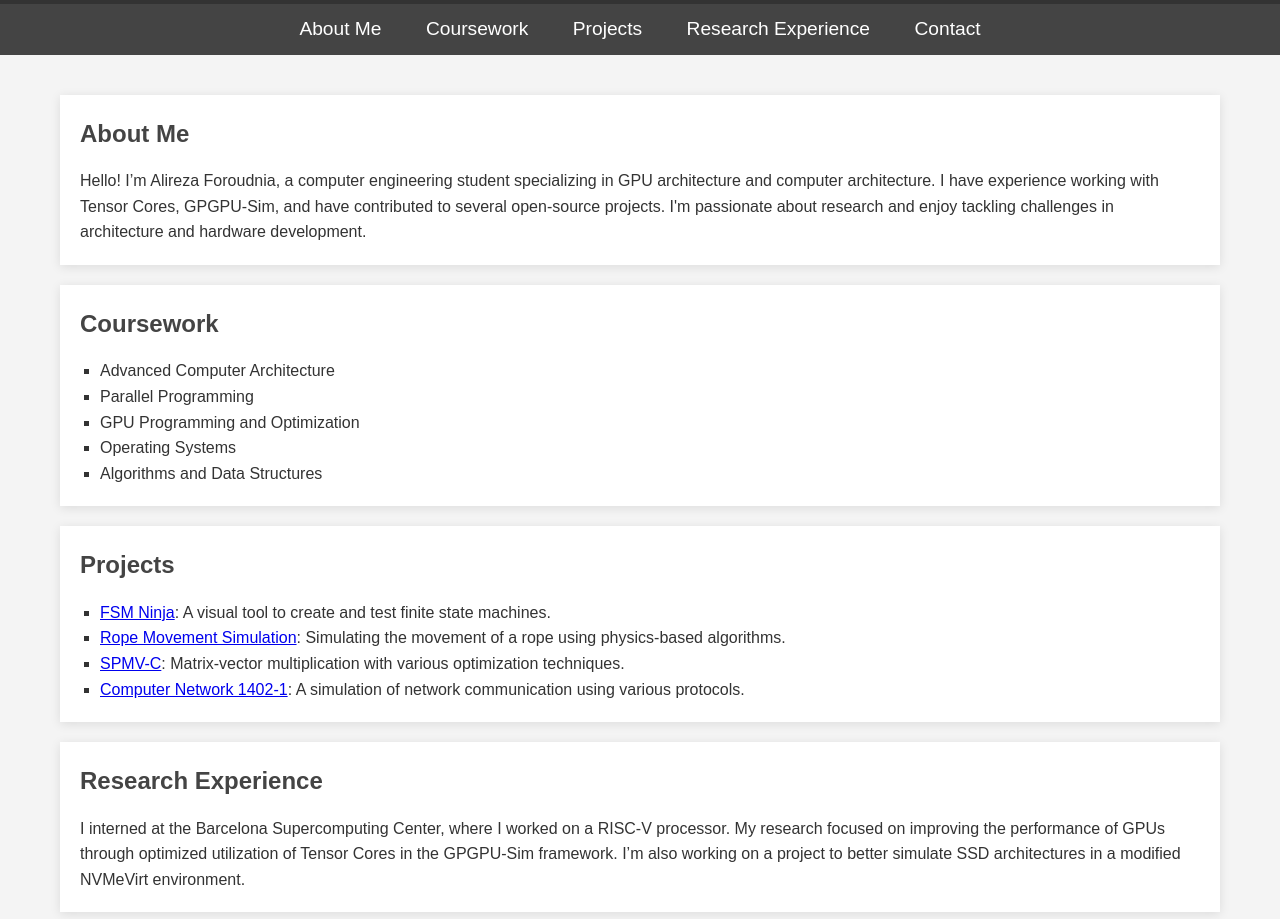
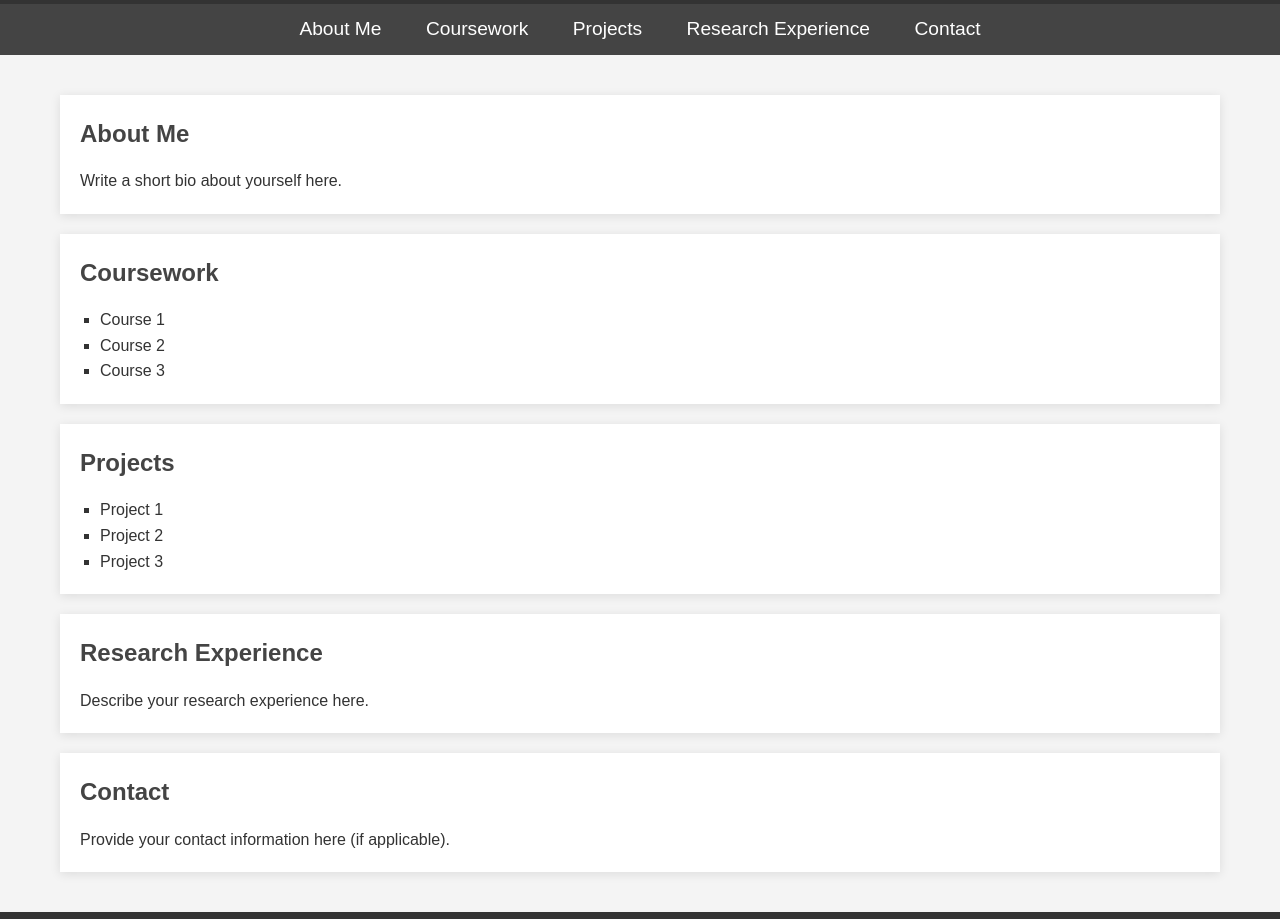
Before and after one commit to alirf2077/alirf2077.github.io, a plain HTML site: page index.html in a window 1280 px wide. Shown: the part 179-1098 px from the top of the page. Drawn offline with Linux system fonts and the light colour scheme.

Commit message:
version 2.0.0

```diff
--- a/index.html
+++ b/index.html
@@ -3,7 +3,7 @@
 <head>
   <meta charset="UTF-8">
   <meta name="viewport" content="width=device-width, initial-scale=1.0">
-  <meta name="description" content="Alireza Foroudnia's Academic Portfolio">
+  <meta name="description" content="Personal Academic Portfolio">
   <title>Alireza Foroudnia - Personal Website</title>
   <style>
     * {
@@ -80,7 +80,7 @@
   <header>
     <h1>Alireza Foroudnia</h1>
     <p>Final Year Computer Engineering Student | Sharif University of Technology</p>
-    <img id="profile-pic" src="your-image-url-here.jpg" alt="Alireza Foroudnia's Profile Picture">
+    <img id="profile-pic" src="your-image-url-here.jpg" alt="Profile Picture">
   </header>
 
   <!-- Navigation -->
@@ -97,18 +97,16 @@
     <!-- About Section -->
     <section id="about">
       <h2>About Me</h2>
-      <p>Hello! I’m Alireza Foroudnia, a computer engineering student specializing in GPU architecture and computer architecture. I have experience working with Tensor Cores, GPGPU-Sim, and have contributed to several open-source projects. I'm passionate about research and enjoy tackling challenges in architecture and hardware development.</p>
+      <p>Write a short bio about yourself here.</p>
     </section>
 
     <!-- Coursework Section -->
     <section id="coursework">
       <h2>Coursework</h2>
       <ul>
-        <li>Advanced Computer Architecture</li>
-        <li>Parallel Programming</li>
-        <li>GPU Programming and Optimization</li>
-        <li>Operating Systems</li>
-        <li>Algorithms and Data Structures</li>
+        <li>Course 1</li>
+        <li>Course 2</li>
+        <li>Course 3</li>
       </ul>
     </section>
 
@@ -116,23 +114,22 @@
     <section id="projects">
       <h2>Projects</h2>
       <ul>
-        <li><a href="https://github.com/your-username/FSM-Ninja">FSM Ninja</a>: A visual tool to create and test finite state machines.</li>
-        <li><a href="https://github.com/naser-kazemi/Rope-Movement-Simulation">Rope Movement Simulation</a>: Simulating the movement of a rope using physics-based algorithms.</li>
-        <li><a href="https://github.com/Arash1381-y/SPMV-C">SPMV-C</a>: Matrix-vector multiplication with various optimization techniques.</li>
-        <li><a href="https://github.com/Arash1381-y/computer-network-1402-1">Computer Network 1402-1</a>: A simulation of network communication using various protocols.</li>
+        <li>Project 1</li>
+        <li>Project 2</li>
+        <li>Project 3</li>
       </ul>
     </section>
 
     <!-- Research Experience Section -->
     <section id="research">
       <h2>Research Experience</h2>
-      <p>I interned at the Barcelona Supercomputing Center, where I worked on a RISC-V processor. My research focused on improving the performance of GPUs through optimized utilization of Tensor Cores in the GPGPU-Sim framework. I’m also working on a project to better simulate SSD architectures in a modified NVMeVirt environment.</p>
+      <p>Describe your research experience here.</p>
     </section>
 
     <!-- Contact Section -->
     <section id="contact">
       <h2>Contact</h2>
-      <p>You can reach me via email at: <a href="mailto:alireza.foroudnia@example.com">alireza.foroudnia@example.com</a></p>
+      <p>Provide your contact information here (if applicable).</p>
     </section>
 
   </div>
```
